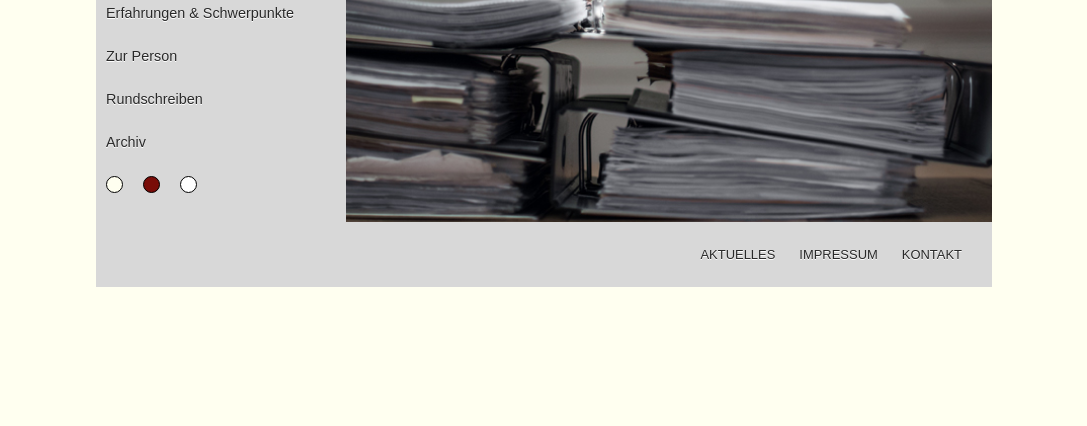
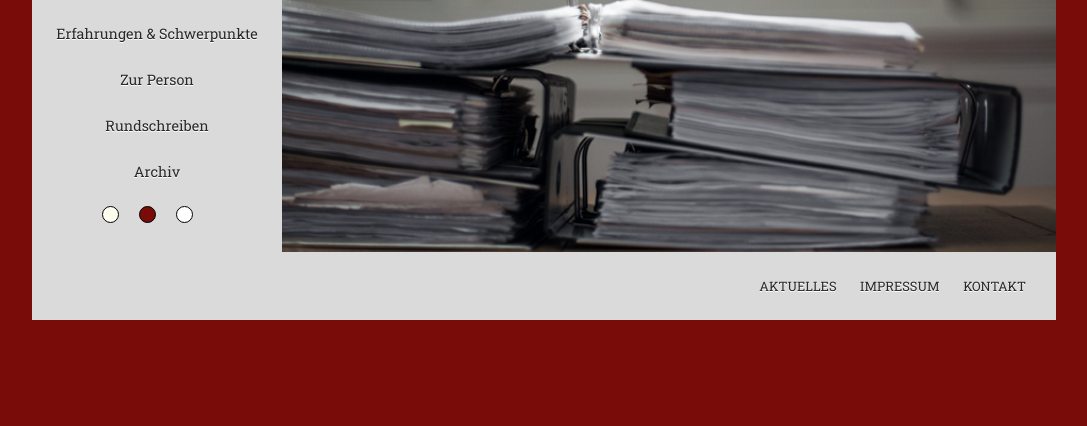
Before and after one commit to scottdh/ehret, a plain HTML site: page index.html in a window 1280 px wide. Shown: the part 374-800 px from the top of the page, without its empty margins (96-1183 px from the left). Drawn offline with Linux system fonts and the light colour scheme.

Commit message:
theme colour changes. Centred text in nav. Changed font.

```diff
--- a/index.html
+++ b/index.html
@@ -5,6 +5,8 @@
     <meta name="viewport" content="width=device-width, initial-scale=1">
     <link type="text/css" rel="stylesheet" href="main.css">
     <link class="changeme"type="text/css" rel="stylesheet" href="main.css">
+    <link href='https://fonts.googleapis.com/css?family=Raleway:400,500,700' rel='stylesheet' type='text/css'>
+    <link href='https://fonts.googleapis.com/css?family=Roboto+Slab:400,300,700' rel='stylesheet' type='text/css'>
     <title>Martin-Ehret Wirtschaftsprüfer Steuerberater - Leistungen</title>
   </head>
   <body>
--- a/main.css
+++ b/main.css
@@ -1,5 +1,5 @@
 html {
-	background-color: #FFFFF0;
+	background-color: #790C08;
 	padding: 0px;
 }
 
@@ -8,7 +8,8 @@ body {
 	padding: 0;
 	height: 100%;
 	font-size: 16px;
-	font-family: ariel, sans-serif;
+	font-family: 'Roboto Slab', serif;
+	font-weight: 200;
 	color: #292929;
 }
 
@@ -23,7 +24,7 @@ body {
 	-webkit-flex-direction: column;
 	    -ms-flex-direction: column;
 	        flex-direction: column;
-	width: 70%;
+	width: 80%;
 	max-width: 1400px;
 	min-height: 700px;
 	background-color: #fff;
@@ -47,9 +48,11 @@ body {
 }
 
 .sidebar {
-	background-color: #D8D8D8;
+	background-color: #DADADA;
 	width: 250px;
 	padding-top: 30px;
+	text-align: center;
+	font-weight: 400;
 }
 
 .sidebar header {
@@ -178,7 +181,7 @@ li a:hover {
 }
 
 .content p {
-	line-height: 1.4em
+	line-height: 1.5em
 }
 
 .content header p {
@@ -210,7 +213,8 @@ li a:hover {
 .footer {
 	padding: 10px;
 	text-align: right;
-	background-color: #D8D8D8;
+	background-color: #DADADA;
+	font-weight: 400;
 }
 
 .footer .navList {
@@ -324,6 +328,7 @@ li a:hover {
 
 	.showing {
 		max-height: 50em;
+		padding-top: 20px;
 	}
 
 	.sidebar .navMenuIcon {
```
